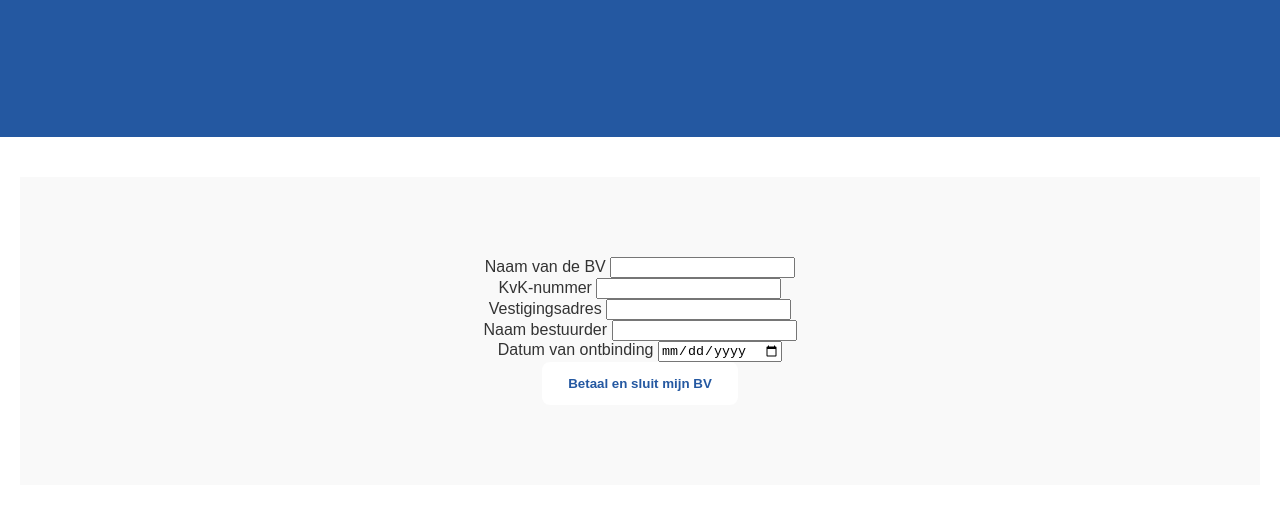
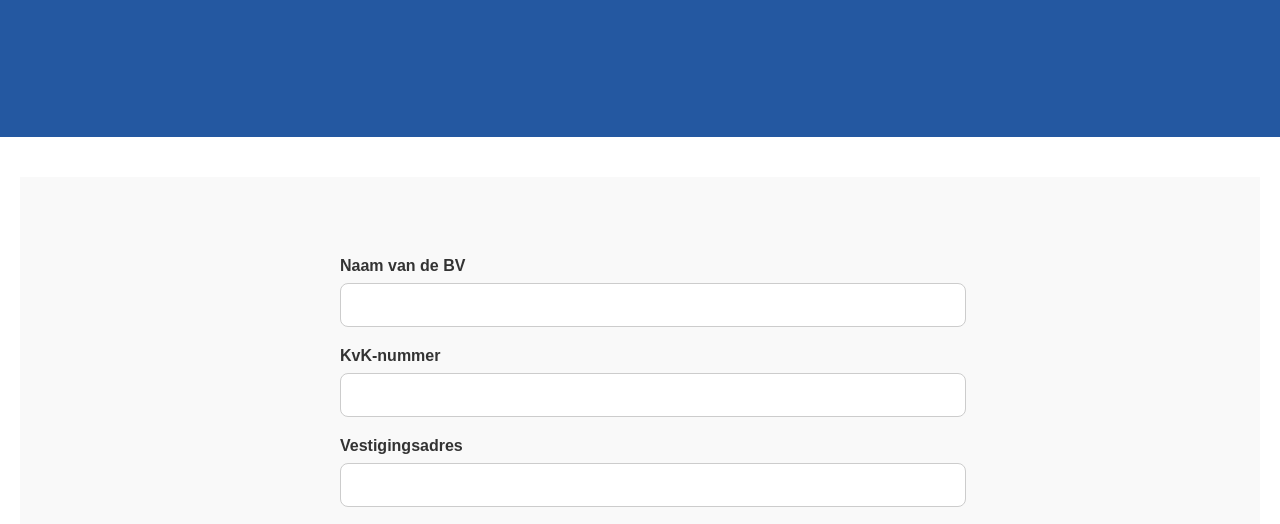
Before and after one commit to sluitmijnbv/sluitmijnbv-app, a plain HTML site: page pages/formulier.html in a window 1280 px wide. Shown: the part 228-752 px from the top of the page. Drawn offline with Linux system fonts and the light colour scheme; a script that the page names is missing.

Commit message:
Update global.css

```diff
--- a/styles/global.css
+++ b/styles/global.css
@@ -91,3 +91,27 @@ body {
   font-size: 14px;
   color: #666;
 }
+
+.form {
+  max-width: 600px;
+  margin: 0 auto;
+  text-align: left;
+}
+
+.form-group {
+  margin-bottom: 20px;
+}
+
+.form-group label {
+  display: block;
+  margin-bottom: 8px;
+  font-weight: bold;
+}
+
+.form-group input {
+  width: 100%;
+  padding: 12px;
+  font-size: 16px;
+  border: 1px solid #ccc;
+  border-radius: 8px;
+}
```
